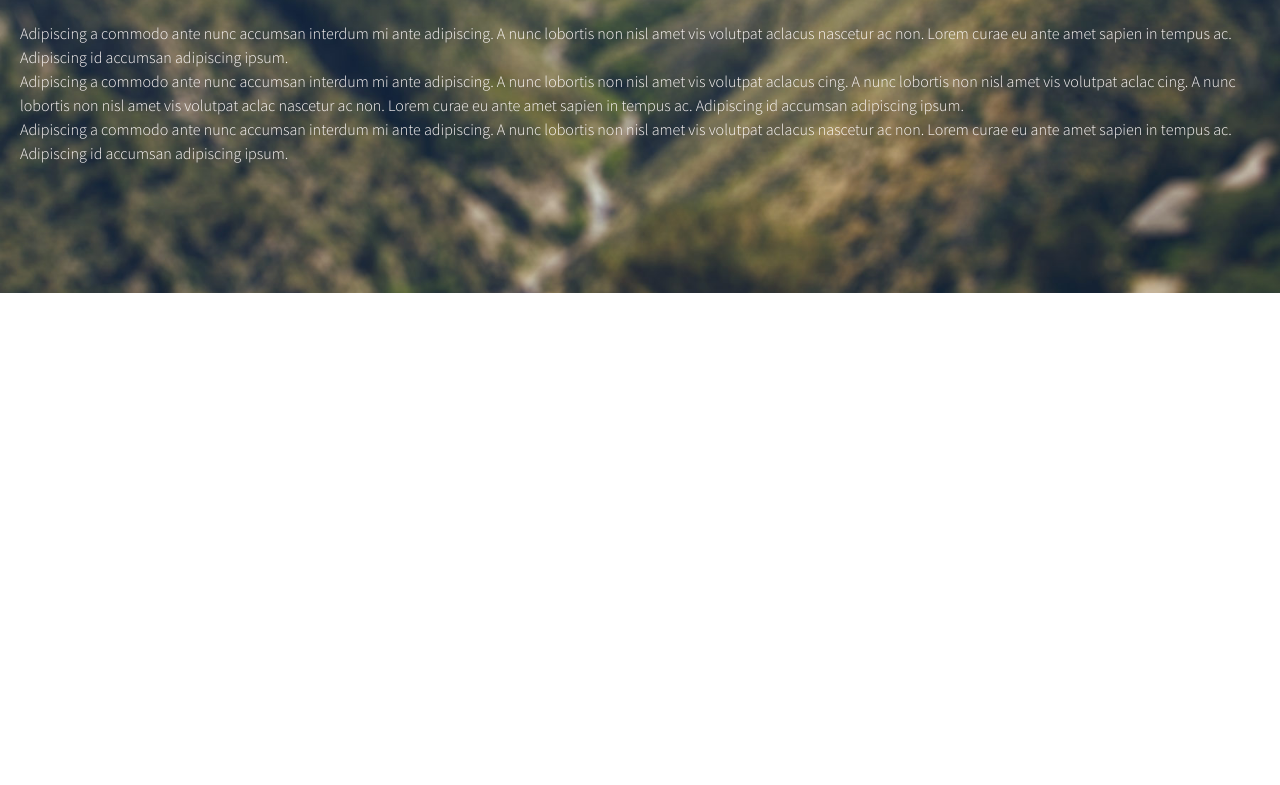
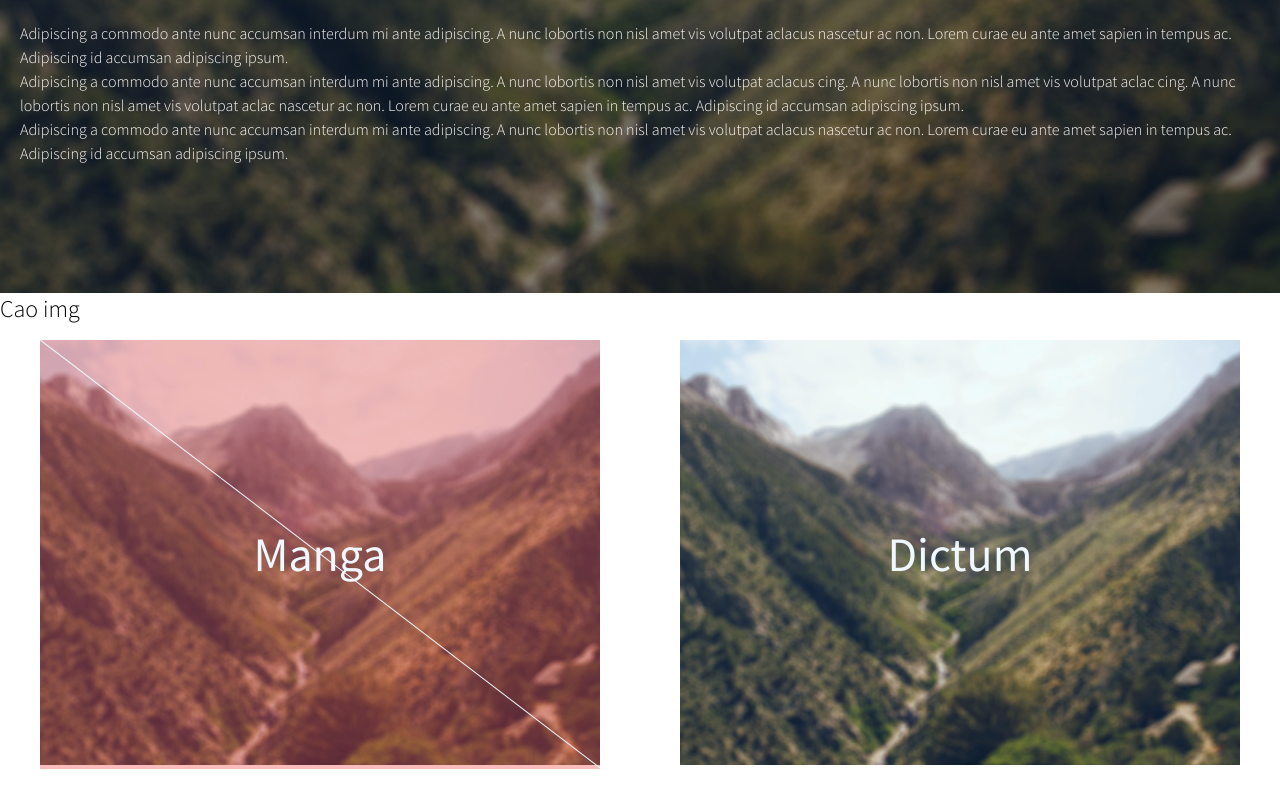
Before and after one commit to MariusCodeAcademy/type8-HTML-15-MobilePractice, a plain HTML site: page index.html in a window 1280 px wide. Shown: the part 1516-2301 px from the top of the page. Before the commit the page ends 1809 px from the top, so only its background shows below. Drawn offline with Linux system fonts and the light colour scheme.

Commit message:
transvom half cross

```diff
--- a/css/common.css
+++ b/css/common.css
@@ -25,8 +25,26 @@ p {
   top: 0;
   width: 100%;
   height: 100%;
-  background-color: rgba(0, 0, 0, 0.753);
+  background-color: rgba(0, 0, 0, 0.353);
   z-index: -1;
+}
+
+.img-overlay.cao-figure--tomato::before {
+  background-color: rgba(238, 68, 68, 0.353);
+  z-index: initial;
+}
+
+.cao-cross::before {
+  transition: all 0.3s;
+  transition: top 0.5s, transform 0.5s;
+  content: '';
+  position: absolute;
+  height: 1px;
+  width: 200%;
+  left: -50%;
+  background-color: aliceblue;
+  top: 50%;
+  transform: rotate(37.4deg) translateY(-50%);
 }
 
 @media screen and (min-width: 1200px) {
--- a/css/reset.css
+++ b/css/reset.css
@@ -6,6 +6,10 @@
 a {
   text-decoration: none;
   color: inherit;
+}
+
+img {
+  max-width: 100%;
 }
 
 body {
--- a/css/style.css
+++ b/css/style.css
@@ -103,6 +103,34 @@
   text-align: center;
 }
 
+/* CAO  */
+
+.cao-grid {
+  display: grid;
+  grid-template-columns: 1fr 1fr;
+}
+
+.cao-figure {
+  position: relative;
+  overflow: hidden;
+}
+
+.cao-figure:hover .cao-cross::before {
+  top: 100%;
+  transform: rotate(0) translateY(0);
+}
+
+.cao-figure figcaption {
+  font-weight: normal;
+  font-size: 3rem;
+  text-align: center;
+  position: absolute;
+  top: 50%;
+  width: 100%;
+  transform: translateY(-50%);
+  color: aliceblue;
+}
+
 @media screen and (min-width: 500px) {
   .hero-text-block {
     align-items: center;
--- a/index.html
+++ b/index.html
@@ -28,8 +28,7 @@
       <h2>Home work</h2>
     </section>
 
-    <section class="romb-icons-section">
-      <div class="img-overlay"></div>
+    <section class="romb-icons-section img-overlay">
       <div class="romb-icons-container">
         <i class="ri__suitcase fa fa-suitcase" aria-hidden="true"></i>
         <i class="ri__instagram fa fa-instagram" aria-hidden="true"></i>
@@ -61,5 +60,21 @@
         adipiscing ipsum.</p
       >
     </section>
+
+    <section class="cao">
+      <h2>Cao img</h2>
+
+      <div class="cao-grid">
+        <figure class="cao-figure cao-figure--tomato img-overlay">
+          <img src="./img/header.jpg" alt="image of sometnig" />
+          <div class="cao-cross"></div>
+          <figcaption>Manga</figcaption>
+        </figure>
+        <figure class="cao-figure cao-figure--blue">
+          <img src="./img/header.jpg" alt="image of sometnig" />
+          <figcaption>Dictum</figcaption>
+        </figure>
+      </div>
+    </section>
   </body>
 </html>
```
